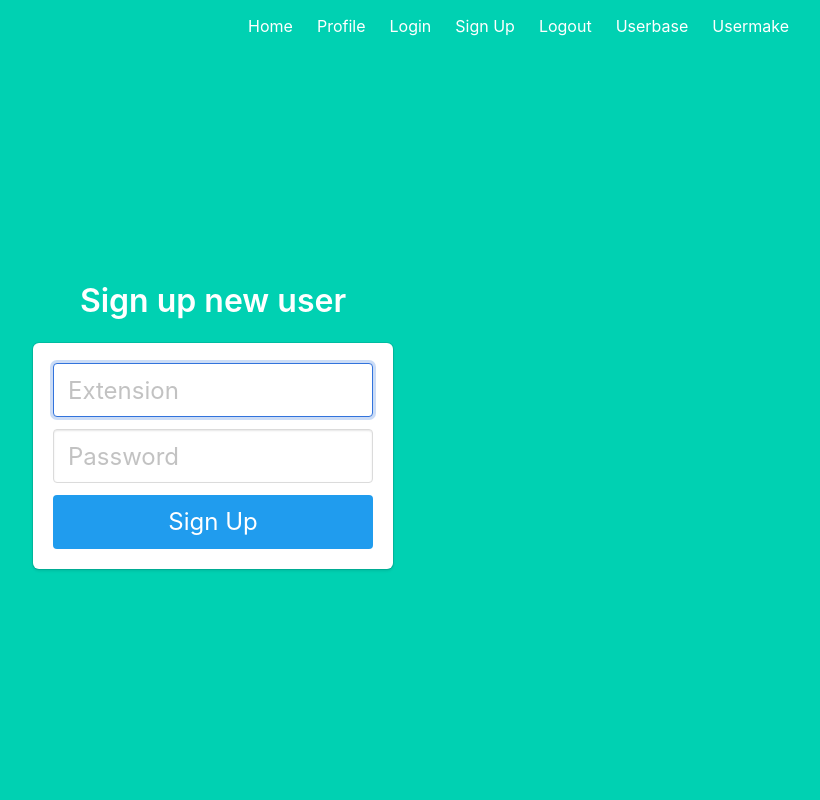
After one commit to zolexxi/managerisk, a Flask app: page /usermake in a window 1280 px wide. The commit adds this page. Shown: the whole page, without its empty margins (427-1247 px from the left). Run offline with Flask 2, Linux system fonts and the light colour scheme; the visitor is signed in with stand-in values (Sample User, id 1).

Commit message:
Can add extensions now

```diff
--- a/dbtest.py
+++ b/dbtest.py
@@ -7,7 +7,7 @@ engine = create_engine('mysql+pymysql://asterisk:asterisk@192.168.0.106:3306/ast
 print(engine.table_names())
 
 metadata = MetaData()
-auths = Table('ps_auths'
+auths = Table('ps_aors'
 , metadata, autoload=True,
 autoload_with=engine)
 print(repr(auths))
--- a/project/__init__.py
+++ b/project/__init__.py
@@ -11,6 +11,8 @@ def create_app():
 
     app.config['SECRET_KEY'] = '9OLWxND4o83j4K4iuopO'
     app.config['SQLALCHEMY_DATABASE_URI'] = 'mysql+pymysql://asterisk:asterisk@192.168.0.106:3306/asterisk'
+    app.config['SQLALCHEMY_TRACK_MODIFICATIONS'] = False
+    app.config['SQLALCHEMY_ECHO'] = True
 
     db.init_app(app)
 
--- a/project/main.py
+++ b/project/main.py
@@ -1,4 +1,4 @@
-from flask import Blueprint, render_template
+from flask import Blueprint, render_template, request, make_response
 from . import db
 import pandas as pd
 import numpy as np
@@ -16,7 +16,54 @@ def profile():
     return render_template('profile.html', name=current_user.name)
 
 
-@main.route('/userbase', methods=("POST", "GET"))
+@main.route('/userbase')
 @login_required
 def userbase():
-    return render_template('userbase.html')
+    from .models import ps_auths
+    playerdetails = ps_auths.query.all()
+    return render_template('userbase.html', name=current_user.name, playerdetails=playerdetails)
+
+@main.route('/usermake', methods=['GET'])
+@login_required
+def usermake():
+    return render_template('usermake.html')
+
+@main.route('/usermake', methods=['POST'])
+def usermake_get():
+    from .models import ps_auths, ps_endpoints, ps_aors
+    extension = request.form.get('extension')
+    password = request.form.get('password')
+    id = request.form.get('extension')
+    auth_type = 'userpass'
+    transport = 'transport-udp'
+    context = 'from-internal'
+    disallow = 'all'
+    allow = 'ulaw'
+    direct_media = 'no'
+    max_contacts = 1
+    if extension and password:
+        new_user = ps_auths(
+            id=extension,
+            password=password,
+            auth_type=auth_type,
+            username=extension
+        )
+        new_aor = ps_aors(
+            id=extension,
+            max_contacts=max_contacts
+        )
+        new_endpoint = ps_endpoints(
+            id=extension,
+            transport=transport,
+            aors=extension,
+            auth=extension,
+            context=context,
+            disallow=disallow,
+            allow=allow,
+            direct_media=direct_media
+        )
+    db.session.add(new_user)  # Adds new auth record to database
+    db.session.add(new_aor)  # Adds new aor record to database
+    db.session.add(new_endpoint)  # Adds new endpoint record to database
+    db.session.commit()  # Commits all changes
+    return make_response(f"{new_user} successfully created!")
--- a/project/templates/base.html
+++ b/project/templates/base.html
@@ -5,7 +5,7 @@
     <meta charset="utf-8">
     <meta http-equiv="X-UA-Compatible" content="IE=edge">
     <meta name="viewport" content="width=device-width, initial-scale=1">
-    <title>Flask Auth Example</title>
+    <title>Managerisk</title>
     <link rel="stylesheet" href="https://cdnjs.cloudflare.com/ajax/libs/bulma/0.7.2/css/bulma.min.css" />
 </head>
 
@@ -35,6 +35,8 @@
                             </a>
                             <a href="{{ url_for('main.userbase') }}" class="navbar-item">
                                 Userbase
+                            <a href="{{ url_for('main.usermake') }}" class="navbar-item">
+                                Usermake
                             </a>
                         </div>
                     </div>
--- a/project/templates/index.html
+++ b/project/templates/index.html
@@ -2,9 +2,9 @@
 
 {% block content %}
 <h1 class="title">
-  Flask Login Example
+  Mangerisk
 </h1>
 <h2 class="subtitle">
-  Easy authentication and authorization in Flask.
+  Easy management of the Asterisk PBX
 </h2>
 {% endblock %}
--- /dev/null
+++ b/project/templates/usermake.html
@@ -0,0 +1,31 @@
+{% extends "base.html" %}
+
+{% block content %}
+<div class="column is-4 is-offset-4">
+    <h3 class="title">Sign up new user</h3>
+    <div class="box">
+        {% with messages = get_flashed_messages() %}
+        {% if messages %}
+            <div class="notification is-danger">
+                {{ messages[0] }}. Go to <a href="{{ url_for('auth.login') }}">login page</a>.
+            </div>
+        {% endif %}
+        {% endwith %}
+        <form method="POST" action="/usermake">
+            <div class="field">
+                <div class="control">
+                    <input class="input is-large" type="text" name="extension" placeholder="Extension" autofocus="">
+                </div>
+            </div>
+
+            <div class="field">
+                <div class="control">
+                    <input class="input is-large" type="password" name="password" placeholder="Password">
+                </div>
+            </div>
+
+            <button class="button is-block is-info is-large is-fullwidth">Sign Up</button>
+        </form>
+    </div>
+</div>
+{% endblock %}
```
Also changed, not shown: project/models.py (+21 -0 lines), project/templates/userbase.html (+6 -4 lines).
